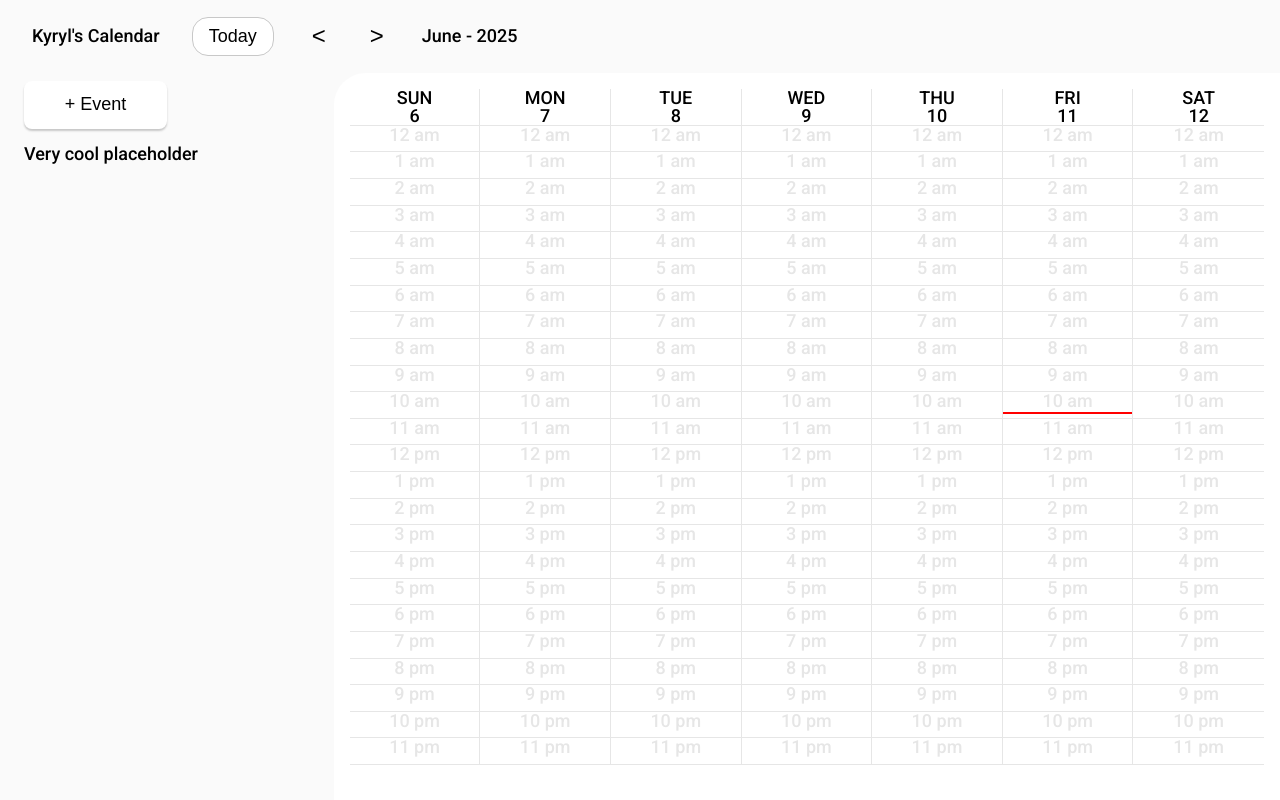
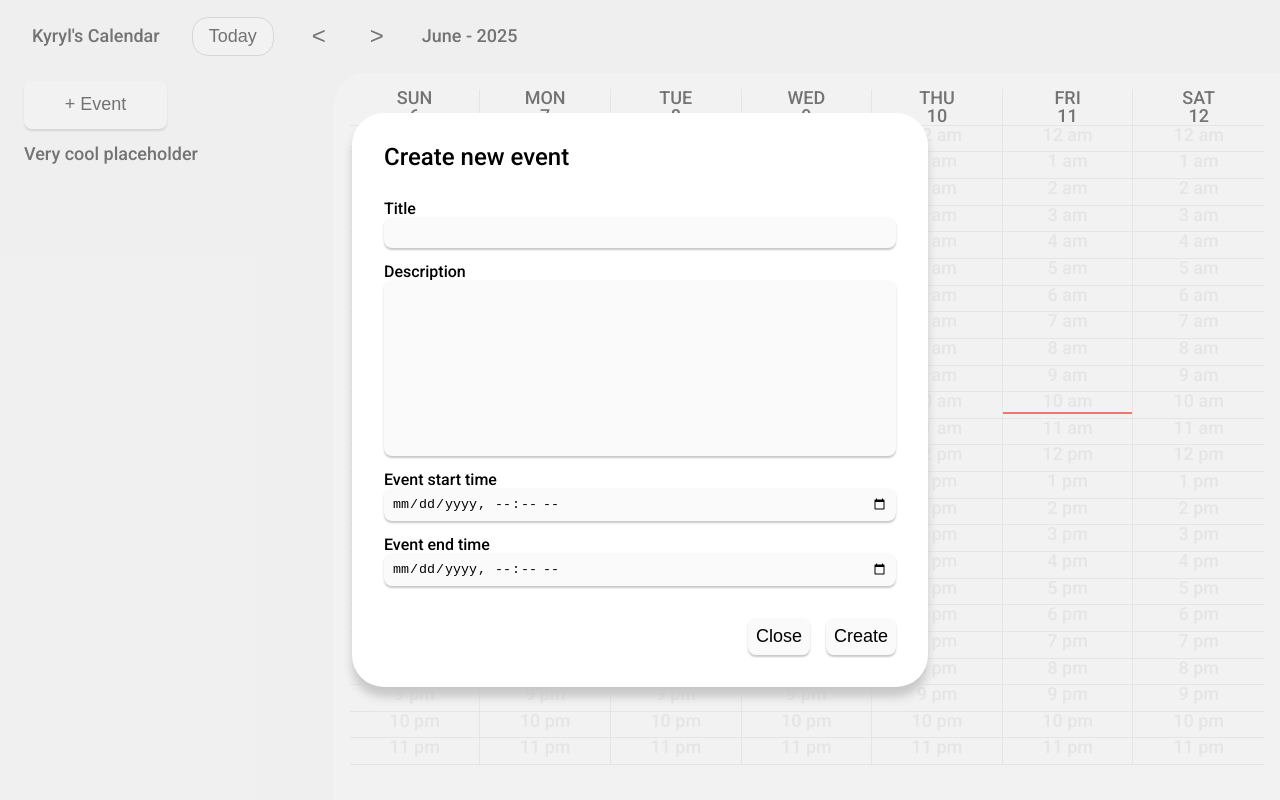
Before and after one commit to Swanchick/wix-calendar, a React (Vite) app: page / in a window 1280 px wide. Built offline with nearby package versions, Linux system fonts and the light colour scheme.

Commit message:
Fixed problem with updating events in weekContainer

```diff
--- a/src/calendar/event/eventForm.tsx
+++ b/src/calendar/event/eventForm.tsx
@@ -142,19 +142,24 @@ export function EventForm(): ReactElement {
     const onFormSubmit = (e: FormEvent) => {
         e.preventDefault();
 
-        if (event.title === null || event.description === null || event.startDate === null || event.endDate === null) {
+        if (
+            event.title === null ||
+            event.description === null ||
+            event.startDate === null ||
+            event.endDate === null
+        ) {
             return;
         }
 
         const key = dateToKey(event.startDate);
-        const events = context.events;
 
-        if (events[key] === undefined) {
-            events[key] = [];
-        }
-
-        events[key].push(event);
-        context.setEvents(events);
+        context.setEvents(prevEvents => {
+            const eventsForDay = prevEvents[key] ? [...prevEvents[key]] : [];
+            return {
+                ...prevEvents,
+                [key]: [...eventsForDay, { ...event }]
+            };
+        });
     };
 
     return (
--- a/src/index.tsx
+++ b/src/index.tsx
@@ -15,7 +15,7 @@ declare global {
 
 
 function App(): ReactElement {
-    const [windowState, setWindowState] = useState<EventState>(EventState.CLOSED);
+    const [windowState, setWindowState] = useState<EventState>(EventState.FORM);
 
     const [events, setEvents] = useState<Record<string, Array<EventData>>>({
         "2025:6:16": [
```
